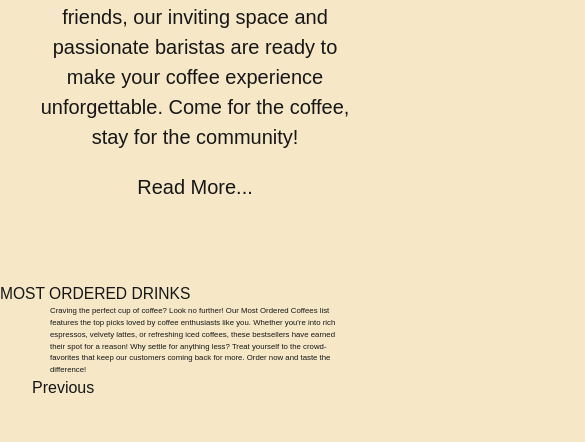
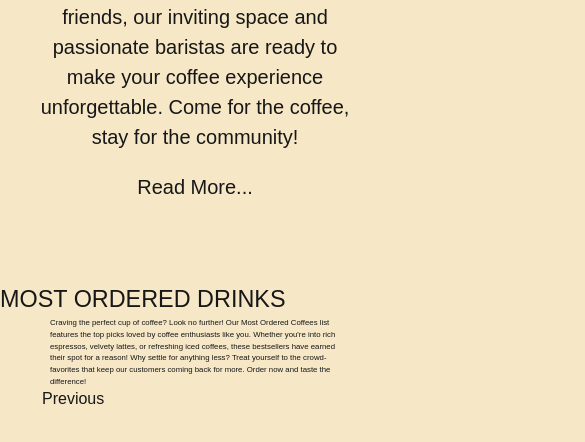
Before and after one commit to cortezrc611/RC-coffee, a Next.js app in the folder rc-coffee-app/: page / in a window 390 px wide. Shown: the part 1600-2042 px from the top of the page, 585 px wide, since content can reach past the window. Built offline with nearby package versions, Linux system fonts and the light colour scheme.

Commit message:
mobile responsiveness adjusted

```diff
--- a/rc-coffee-app/src/app/components/bestseller/bestseller.jsx
+++ b/rc-coffee-app/src/app/components/bestseller/bestseller.jsx
@@ -4,7 +4,7 @@ export default function BestSeller(){
 return(
 <section>
     <div className="most-offered-text mt-16 text-center italic font-sans">
-        <h1 className="font-bold text-[#3D1C05]">MOST ORDERED DRINKS</h1>
+        <h1 className=" mt-5 font-bold text-[#3D1C05]">MOST ORDERED DRINKS</h1>
         <p className="mx-44">Craving the perfect cup of coffee? Look no further! Our Most Ordered Coffees list features the top picks loved by coffee enthusiasts like you. Whether you're into rich espressos, velvety lattes, or refreshing iced coffees, these bestsellers have earned their spot for a reason!
         Why settle for anything less? Treat yourself to the crowd-favorites that keep our customers coming back for more. Order now and taste the difference!</p>
         </div>
@@ -13,11 +13,13 @@ return(
   <BestSellerCard />
 </div>
 
-<div className="most-offered-text text-center italic font-sans py-7">
-<h2 className=" font-bold text-[#3D1C05] mb-11">WANT TO LOOK MORE?</h2>
+<div className="most-offered-text flex flex-col text-center italic font-sans">
+<h2 className=" mt-5 font-bold text-[#3D1C05]">WANT TO LOOK MORE?</h2>
+<div className="most-offered-button mt-10">
 <a href="/" className="!bg-[#9B6138] font-bold text-2xl text-[#F6E7C7] py-2 px-16 rounded-3xl hover:!bg-[#3D1C05] hover:!text-white">VISIT COFFEE PAGE →</a>
 </div>
-<p className="text-center">This Site is still in Development Process</p>
+</div>
+<p className="text-center mt-5">This Site is still in Development Process</p>
 </section>
 
 
--- a/rc-coffee-app/src/app/components/bestseller/bestsellercard.js
+++ b/rc-coffee-app/src/app/components/bestseller/bestsellercard.js
@@ -64,7 +64,7 @@ export default function BestSellerCard() {
   return (
     <div className="relative overflow-hidden">
       {bestseller.length > 0 ? (
-        <Slider {...settings} className="flex p-6 px-12">
+        <Slider {...settings} className="slider flex p-6 px-12">
           {bestseller.map((item, index) => (
             <div className="fonting flex flex-col text-center w-36 px-6 py-2 !bg-[#F6E7C7] rounded-lg" key={index}>
               <h1 className="italic font-extrabold text-[#3D1C05]">BEST SELLERS!</h1>
--- a/rc-coffee-app/src/app/globals.css
+++ b/rc-coffee-app/src/app/globals.css
@@ -269,7 +269,10 @@ nav {
    text-align: center;
    margin-top: 20px;
   }
-
+  .slider{
+    padding-left: 10px;
+    padding-right: 10px;
+  }
 
 }
 
@@ -312,7 +315,18 @@ nav {
       .fonting p {
         font-size: 1.5vw;
         }
+      .most-offered-text{
+       margin-top: 0px;
+      padding-top: 0px;
+      padding-bottom: 0px;
+        }
 
+        .most-offered-button{
+          margin-top: 0px;
+        }
+        .most-offered-text h1{
+          font-size: 6vw;
+           }
         .most-offered-text p{
           margin-left: 50px;
           margin-right: 50px;
@@ -326,4 +340,5 @@ nav {
             margin-left: 2rem;
             margin-right: 2rem;
           }
+
 }
```
